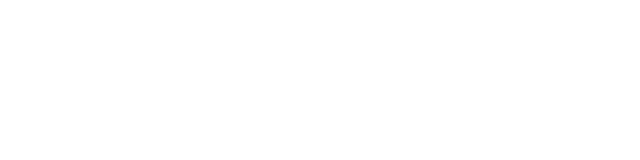
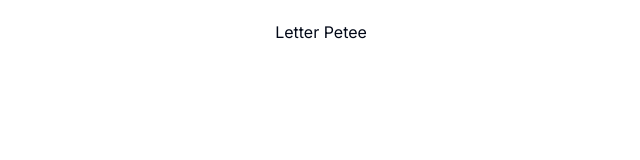
Before and after one commit to SanjampreetSingh/letter-petee, a Next.js app: page / in a window 1280 px wide. Shown: the top 160 px of the page, without its empty margins (319-959 px from the left). Built offline with nearby package versions, Linux system fonts and the light colour scheme.

Commit message:
feat: added navbar

```diff
--- a/src/app/layout.tsx
+++ b/src/app/layout.tsx
@@ -1,6 +1,7 @@
 import type { Metadata } from "next";
 import { Inter } from "next/font/google";
 import "./globals.css";
+import Navbar from "@/components/custom/navbar/navbar";
 
 const inter = Inter({ subsets: ["latin"] });
 
@@ -16,7 +17,10 @@ export default function RootLayout({
 }>) {
   return (
     <html lang="en">
-      <body className={inter.className}>{children}</body>
+      <body className={inter.className}>
+        <Navbar />
+        {children}
+      </body>
     </html>
   );
 }
--- /dev/null
+++ b/src/components/custom/navbar/navbar.tsx
@@ -0,0 +1,7 @@
+export default function Navbar() {
+  return (
+    <nav className="left-0 top-0 flex h-[24px] w-full flex-1 items-center justify-center p-8">
+      Letter Petee
+    </nav>
+  );
+}
```
